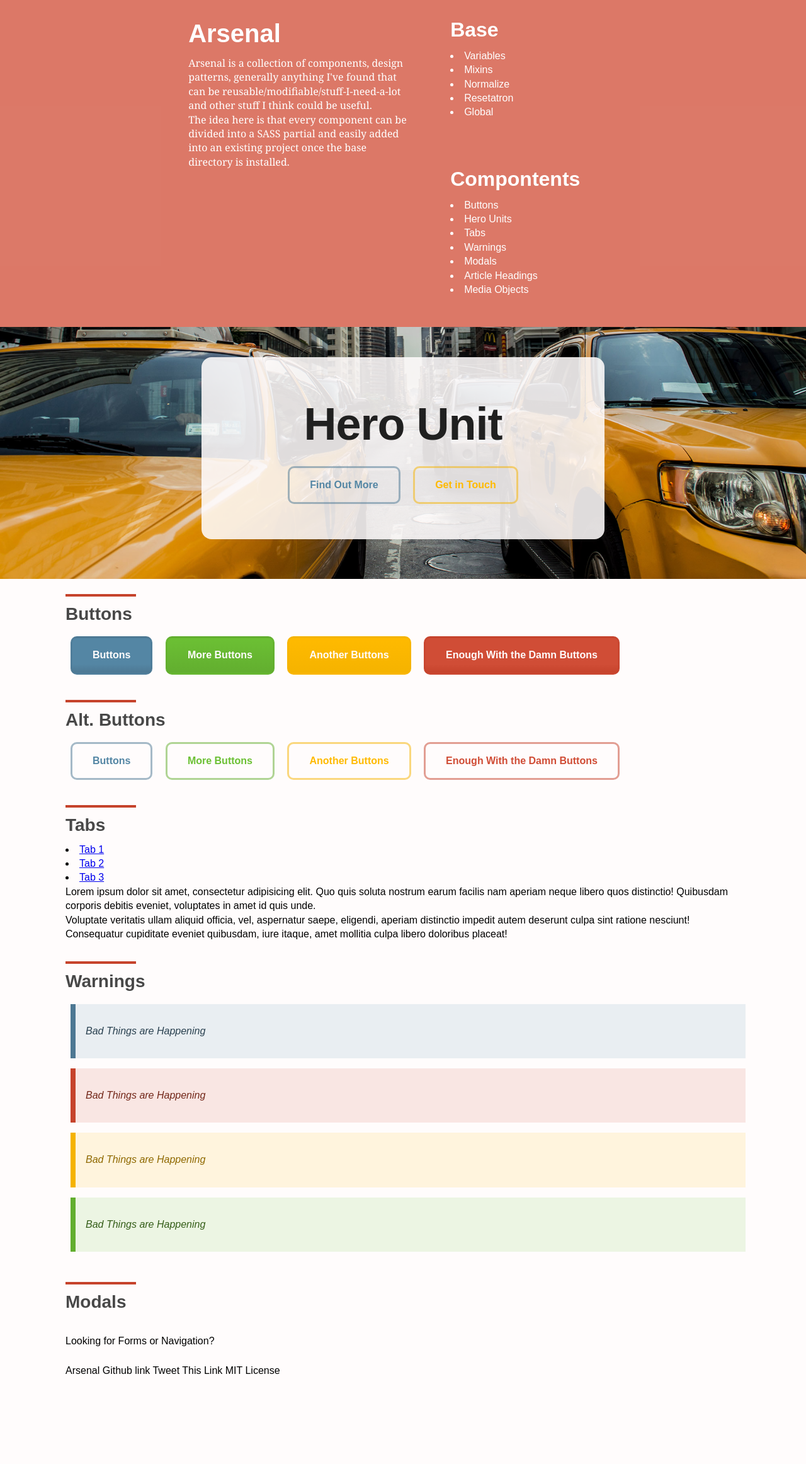
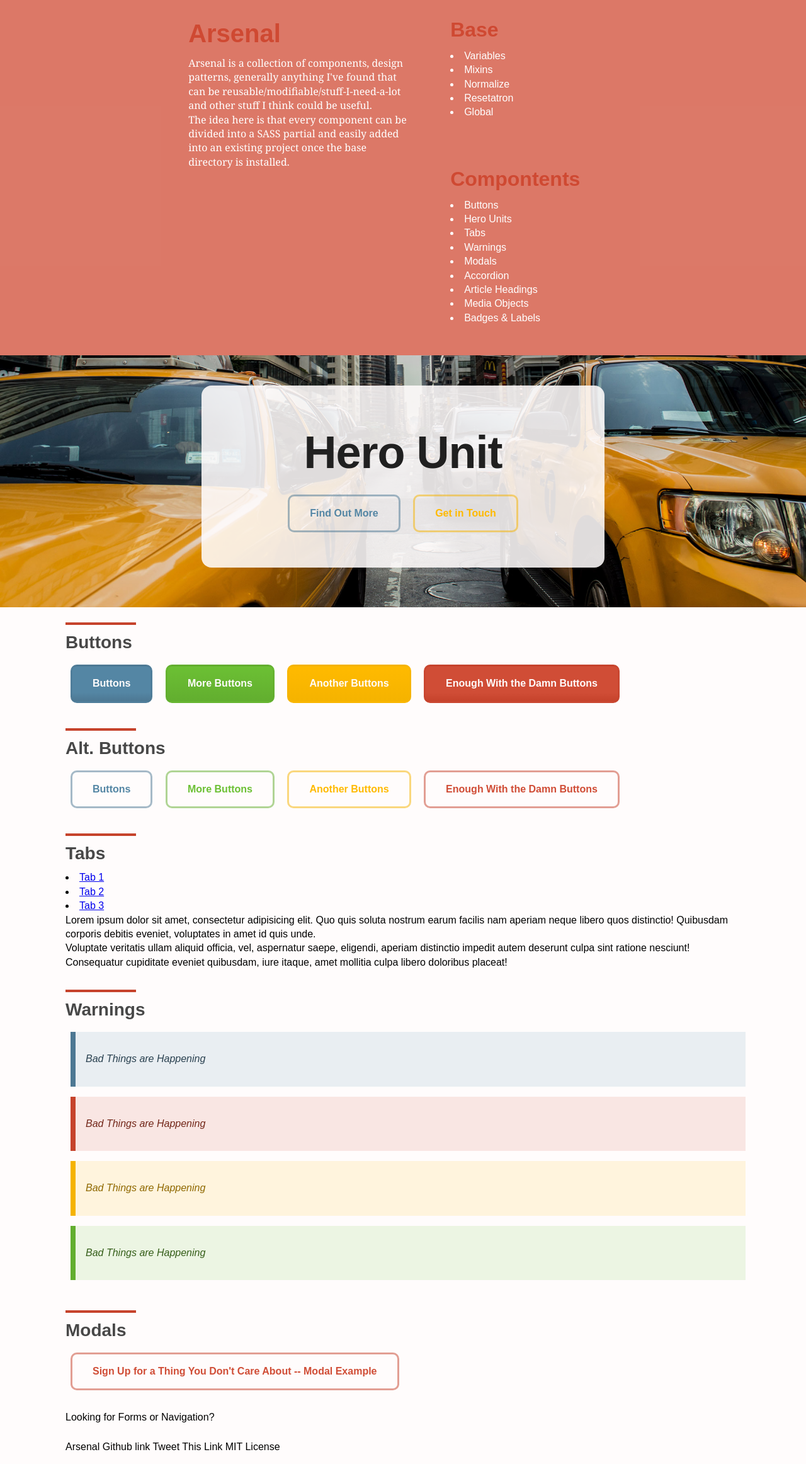
Before and after one commit to charliewilco/arsenal.scss, a website: page index.html in a window 1280 px wide. Shown: the part 87-2411 px from the top of the page at 63% size. Before the commit the page ends 2290 px from the top, so only its background shows below. Drawn offline with nearby package versions, Linux system fonts and the light colour scheme; files that its build step writes are made by us from their sources.

Commit message:
adding in partials

```diff
--- a/index.html
+++ b/index.html
@@ -77,8 +77,10 @@
                 <li>Tabs</li>
                 <li>Warnings</li>
                 <li>Modals</li>
+                <li>Accordion</li>
                 <li>Article Headings</li>
                 <li>Media Objects</li>
+                <li>Badges &amp; Labels</li>
             </ul>
         </div>
     </section>
@@ -154,6 +156,7 @@
 </div>
 <div class="container">
     <h3 class="section--heading">Modals</h3>
+    <a href="#!" class="btn-alt btn-alt--red">Sign Up for a Thing You Don't Care About -- Modal Example</a>
 </div>
 <div class="container">
     Looking for Forms or Navigation?
--- a/scss/app.scss
+++ b/scss/app.scss
@@ -1,5 +1,7 @@
 @import "base/variables";
 @import "base/mixins";
+@import "base/partials";
+
 
 .app--header {
     padding: 1.5rem;
@@ -29,10 +31,11 @@
     background: rgba($red, .75);
     padding: 1rem;
     color: white;
+    h1, h2 {
+        color: darken($red, 1);
+    }
     &::after {
-        content: "";
-        clear: both;
-        display: table;
+        @extend %clearfix;
     }
     .first {
         @include respond-to(medium-screens) { width: 100%; }
--- a/scss/arsenal.scss
+++ b/scss/arsenal.scss
@@ -1,5 +1,6 @@
 @import "base/variables";
 @import "base/mixins";
+@import "base/partials";
 @import "base/normalize";
 @import "base/resetatron";
 @import "base/global";
--- a/scss/base/_global.scss
+++ b/scss/base/_global.scss
@@ -1,19 +1,21 @@
-*{
-  padding: 0;
-  margin: 0;
-  box-sizing: border-box;
+* {
+    padding: 0;
+    margin: 0;
 }
+*, *:before, *:after {
+    box-sizing: inherit;
+}
+
 html {
   font: 400 100%/1.4 $sans-serif;
   background: $offwhite;
+  box-sizing: border-box;
 }
 .container {
   margin: .5rem auto;
   max-width: 68rem;
   padding: .5rem;
   &::after {
-      content: "";
-      clear: both;
-      display: table;
+      @extend %clearfix;
   }
 }
--- /dev/null
+++ b/scss/base/_partials.scss
@@ -0,0 +1,5 @@
+%clearfix {
+    content: "";
+    clear: both;
+    display: table;
+}
```
Also changed, not shown: build/css/app.css, build/css/arsenal.css, build/index.html.
